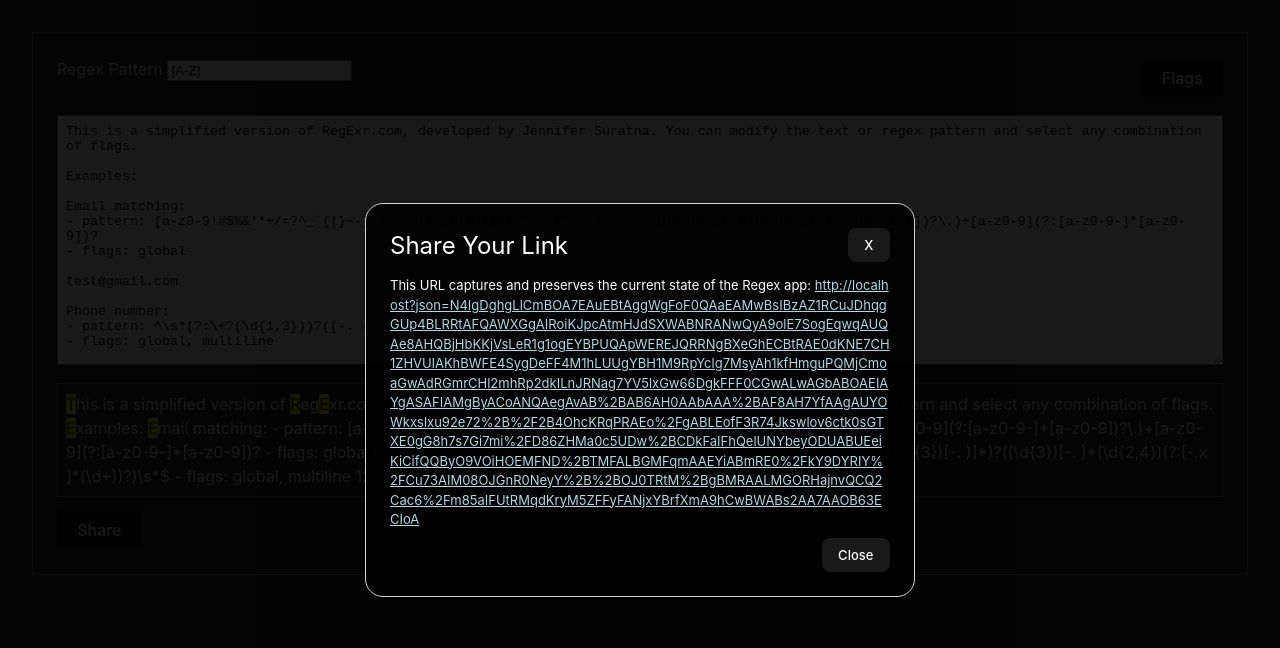
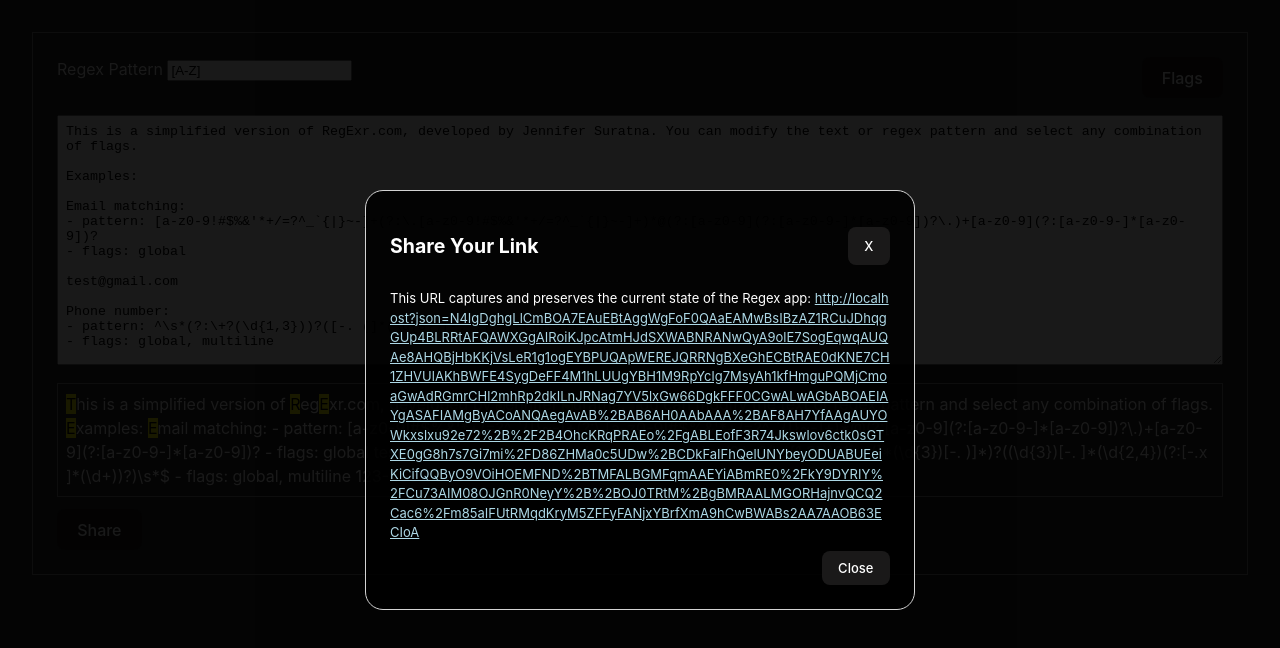
Before and after one commit to jenyeji/regex, a React (Vite) app: page / in a window 1280 px wide. Both pictures are taken after a click on the button "Share". Shown: the top 648 px of the page. Built offline with nearby package versions, Linux system fonts and the light colour scheme.

Commit message:
update aria labels

```diff
--- a/src/components/ModalDialog/ModalDialog.jsx
+++ b/src/components/ModalDialog/ModalDialog.jsx
@@ -15,16 +15,22 @@ function ModalDialog({
 
   return (
     <div className="modal-dialog-overlay">
-      <div className={`modal-dialog ${customStyles.join(' ')}`}>
+      <div
+        role="alertdialog"
+        aria-modal="true"
+        aria-labelledby="dialogTitle"
+        aria-describedby="dialogDesc"
+        className={`modal-dialog ${customStyles.join(' ')}`}
+      >
         <div className="modal-header">
-          <span className="modal-title">{title}</span>
-          {showCloseButton && (
-            <span>
-              <button onClick={onClose}>X</button>
-            </span>
-          )}
+          <h2 id="dialogTitle" className="modal-title">
+            {title}
+          </h2>
+          {showCloseButton && <button onClick={onClose}>X</button>}
         </div>
-        <div className="modal-content">{children}</div>
+        <div id="dialogDesc" className="modal-content">
+          {children}
+        </div>
         <div className="modal-footer">
           {showCloseButton && <button onClick={onClose}>Close</button>}
           {showCTA && <button onClick={onSubmitCTA}>{CTAlabel}</button>}
--- a/src/components/ModalDialog/modal-dialog.css
+++ b/src/components/ModalDialog/modal-dialog.css
@@ -26,10 +26,10 @@
 .modal-header {
   display: flex;
   justify-content: space-between;
-}
 
-.modal-title {
-  font-size: 24px;
+  button {
+    margin: 12px 0;
+  }
 }
 
 .modal-content {
--- a/src/components/RegexWrapper.jsx
+++ b/src/components/RegexWrapper.jsx
@@ -114,7 +114,7 @@ export default function RegexWrapper() {
         onClose={() => dispatch(setShareUrl(null))}
       >
         This URL captures and preserves the current state of the Regex app:{' '}
-        <a href={`${origin}?json=${shareUrl}`}>
+        <a href={`${origin}?json=${shareUrl}`} aria-label="Share Regex Link">
           {`${origin}?json=${shareUrl}`}
         </a>
       </ModalDialog>
```
